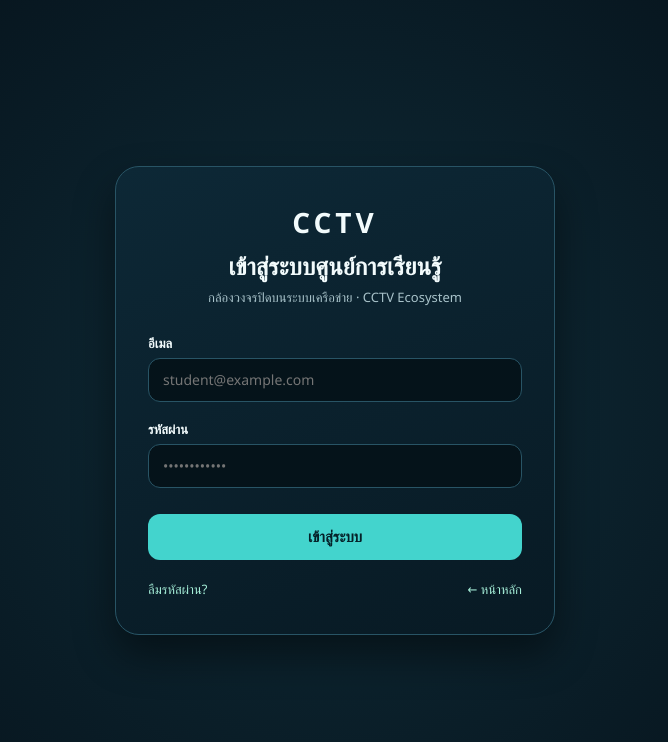
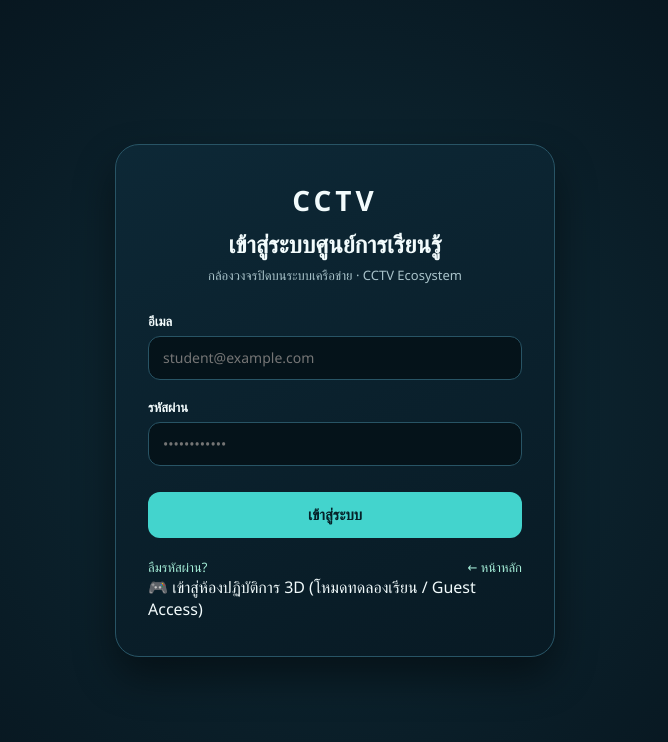
Before and after one commit to patpongjamsai-sketch/CCTV-LEARNING-SPACE, a Next.js app: page /login in a window 1280 px wide. Shown: the top 742 px of the page, without its empty margins (305-973 px from the left). Built offline with nearby package versions, Linux system fonts and the light colour scheme.

Commit message:
feat(auth): refine login workflow

```diff
--- a/src/app/login/LoginForm.tsx
+++ b/src/app/login/LoginForm.tsx
@@ -71,6 +71,20 @@ export function LoginForm({ nextPath = '/', errorMessage }: LoginFormProps) {
             ← หน้าหลัก
           </a>
         </div>
+
+        {/* Quick Demo Access for 3D Labs */}
+        <div className="pt-4 mt-2 border-t border-slate-800 text-center">
+          <a
+            href={
+              nextPath.startsWith('/labs/3d')
+                ? `${nextPath}${nextPath.includes('?') ? '&' : '?'}student_code=DEMO-TRAINEE&student_name=${encodeURIComponent('ผู้ทดลองเรียน (Trainee)')}`
+                : '/labs/3d/room-101?student_code=DEMO-TRAINEE&student_name=' + encodeURIComponent('ผู้ทดลองเรียน (Trainee)')
+            }
+            className="inline-flex items-center justify-center gap-2 w-full py-2.5 px-4 rounded-xl bg-slate-800 hover:bg-slate-700 text-sky-400 text-xs font-semibold border border-slate-700 transition-colors"
+          >
+            <span>🎮 เข้าสู่ห้องปฏิบัติการ 3D (โหมดทดลองเรียน / Guest Access)</span>
+          </a>
+        </div>
       </div>
     </div>
   );
```
